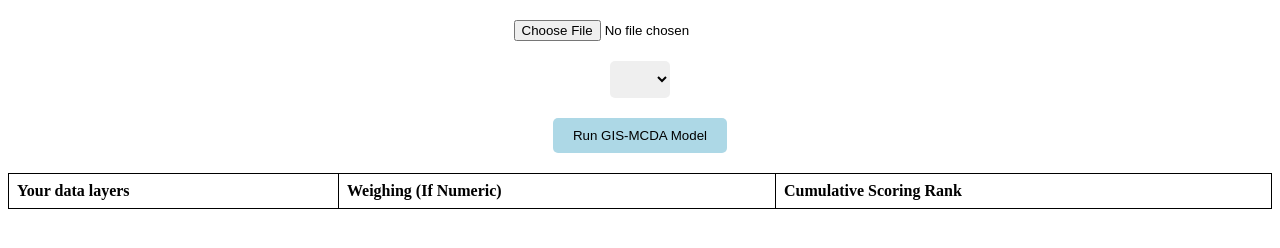
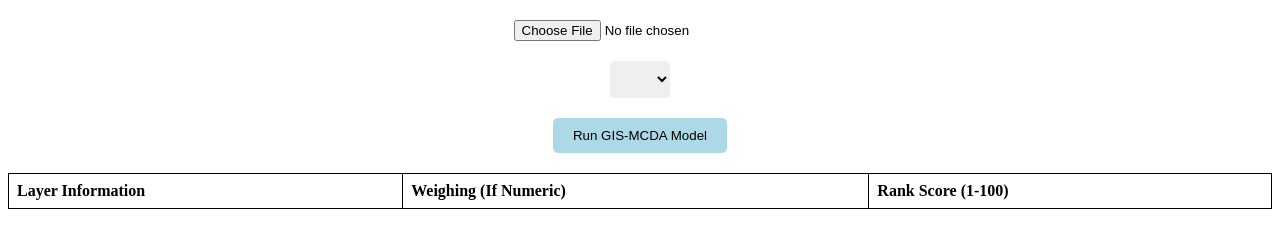
Before and after one commit to mckeont/GIS-MCDA, a plain HTML site: page index.html in a window 1280 px wide. Shown: the part 140-388 px from the top of the page. Drawn offline with Linux system fonts and the light colour scheme.

Commit message:
Update index.html

```diff
--- a/index.html
+++ b/index.html
@@ -60,9 +60,9 @@
       <table id="csv-table">
         <thead>
           <tr>
-            <th>Your data layers</th>
+            <th>Layer Information</th>
             <th>Weighing (If Numeric)</th>
-            <th>Cumulative Scoring Rank</th>
+            <th>Rank Score (1-100)</th>
           </tr>
         </thead>
         <tbody id="csv-data"></tbody>
```
